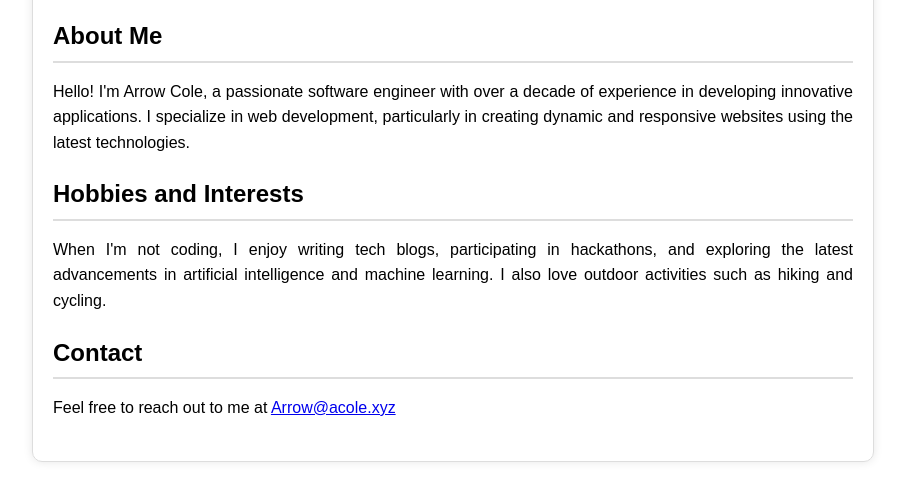
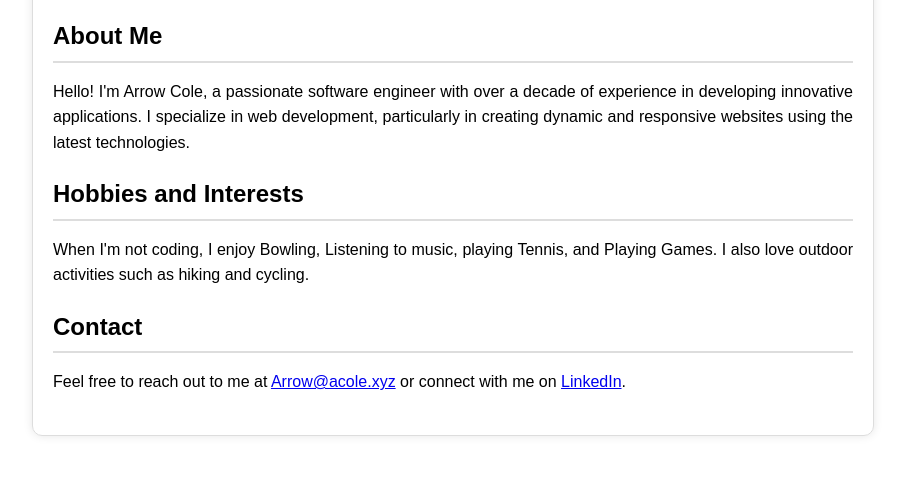
Before and after one commit to arrow-cole/public.aaroncole.dev, a plain HTML site: page discord.html in a window 1280 px wide. Shown: the part 317-800 px from the top of the page, without its empty margins (187-1092 px from the left). Drawn offline with Linux system fonts and the light colour scheme.

Commit message:
Update discord.html

```diff
--- a/discord.html
+++ b/discord.html
@@ -19,11 +19,11 @@
         </div>
         <div class="bio-section">
             <h2>Hobbies and Interests</h2>
-            <p>When I'm not coding, I enjoy writing tech blogs, participating in hackathons, and exploring the latest advancements in artificial intelligence and machine learning. I also love outdoor activities such as hiking and cycling.</p>
+            <p>When I'm not coding, I enjoy Bowling, Listening to music, playing Tennis, and Playing Games. I also love outdoor activities such as hiking and cycling.</p>
         </div>
         <div class="bio-section">
             <h2>Contact</h2>
-            <p>Feel free to reach out to me at <a href="mailto:Arrow@acole.xyz">Arrow@acole.xyz</a></p>
+            <p>Feel free to reach out to me at <a href="mailto:Arrow@acole.xyz">Arrow@acole.xyz</a> or connect with me on <a href="https://www.linkedin.com/in/arrowcole">LinkedIn</a>.</p>
         </div>
     </div>
 </body>
```
